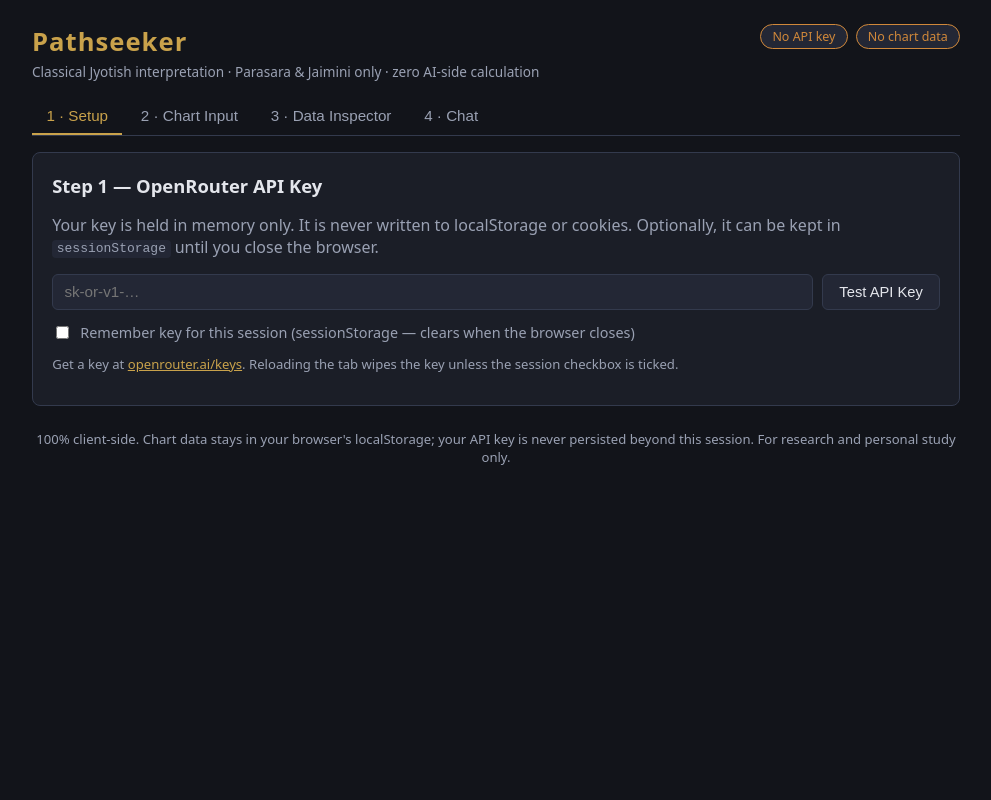
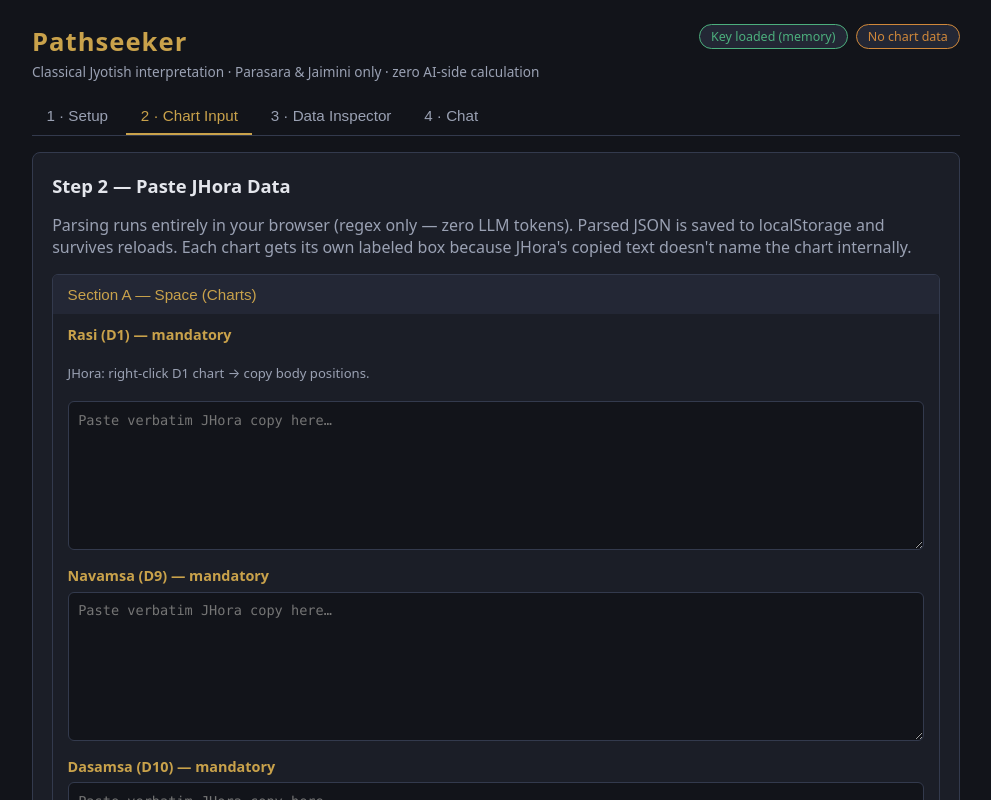
Before and after one commit to ganekar032-sys/Pathseeker, a React (Vite) app: page / in a window 1280 px wide. Shown: the top 800 px of the page, without its empty margins (144-1135 px from the left). Built offline with nearby package versions, Linux system fonts and the light colour scheme.

Commit message:
Bundle default OpenRouter key, set openrouter/free as default model, update model list

```diff
--- a/src/App.jsx
+++ b/src/App.jsx
@@ -12,11 +12,17 @@ const TABS = [
   { id: 'chat', label: '4 · Chat' }
 ];
 
+// Bundled shared key so first-time users can use the app immediately.
+// This is a client-side app, so the key is public by design — it has $0
+// credit and can only call free models. If it gets abused, set a spend
+// limit or regenerate it at openrouter.ai/keys.
+const DEFAULT_API_KEY = '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';
+
 export default function App() {
   // API key: in-memory by default; hydrated from sessionStorage only if the
   // user previously opted in via the "remember for this session" checkbox.
   const sessionKey = loadSessionApiKey();
-  const [apiKey, setApiKey] = useState(sessionKey);
+  const [apiKey, setApiKey] = useState(sessionKey || DEFAULT_API_KEY);
   const [rememberSession, setRememberSession] = useState(Boolean(sessionKey));
 
   // Chart data: hydrated from localStorage (survives reloads).
--- a/src/components/ApiKeySetup.jsx
+++ b/src/components/ApiKeySetup.jsx
@@ -70,11 +70,12 @@ export default function ApiKeySetup({ apiKey, setApiKey, rememberSession, setRem
       )}
 
       <p className="muted small">
-        Get a key at{' '}
+        A shared default key is preloaded, so the app works out of the box (free models only).
+        To use your own quota, paste your own key from{' '}
         <a href="https://openrouter.ai/keys" target="_blank" rel="noreferrer">
           openrouter.ai/keys
         </a>
-        . Reloading the tab wipes the key unless the session checkbox is ticked.
+        . A custom key lives in memory only — reloading wipes it unless the session checkbox is ticked.
       </p>
     </section>
   );
--- a/src/constants/models.js
+++ b/src/constants/models.js
@@ -2,17 +2,16 @@
 // The "custom" sentinel lets the user type any OpenRouter model ID.
 
 export const MODEL_OPTIONS = [
-  { id: 'anthropic/claude-3.5-sonnet', label: 'Claude 3.5 Sonnet' },
-  { id: 'openai/gpt-4o', label: 'GPT-4o' },
-  { id: 'openai/gpt-4o-mini', label: 'GPT-4o mini' },
-  { id: 'deepseek/deepseek-chat', label: 'DeepSeek V3' },
-  { id: 'deepseek/deepseek-r1', label: 'DeepSeek R1' },
-  { id: 'google/gemini-flash-1.5', label: 'Gemini 1.5 Flash' },
-  { id: 'meta-llama/llama-3.1-70b-instruct', label: 'Llama 3.1 70B' },
+  { id: 'openrouter/free', label: 'Free Models Router (default — no credits needed)' },
+  { id: 'google/gemini-3.7-flash', label: 'Gemini 3.7 Flash' },
+  { id: '~deepseek/deepseek-v4-flash-latest', label: 'DeepSeek V4 Flash (latest)' },
+  { id: '~moonshotai/kimi-latest', label: 'Kimi (latest)' },
+  { id: 'anthropic/claude-opus-5-fast', label: 'Claude Opus 5 (Fast)' },
   { id: '__custom__', label: 'Custom model ID…' }
 ];
 
-export const DEFAULT_MODEL = 'anthropic/claude-3.5-sonnet';
+export const DEFAULT_MODEL = 'openrouter/free';
 
-// Cheap model used only by the "Test API Key" validation call.
-export const TEST_MODEL = 'openai/gpt-4o-mini';
+// Used only by the "Test API Key" validation call. Must be a free model so
+// the bundled $0-credit default key passes its own inference check.
+export const TEST_MODEL = 'openrouter/free';
```
